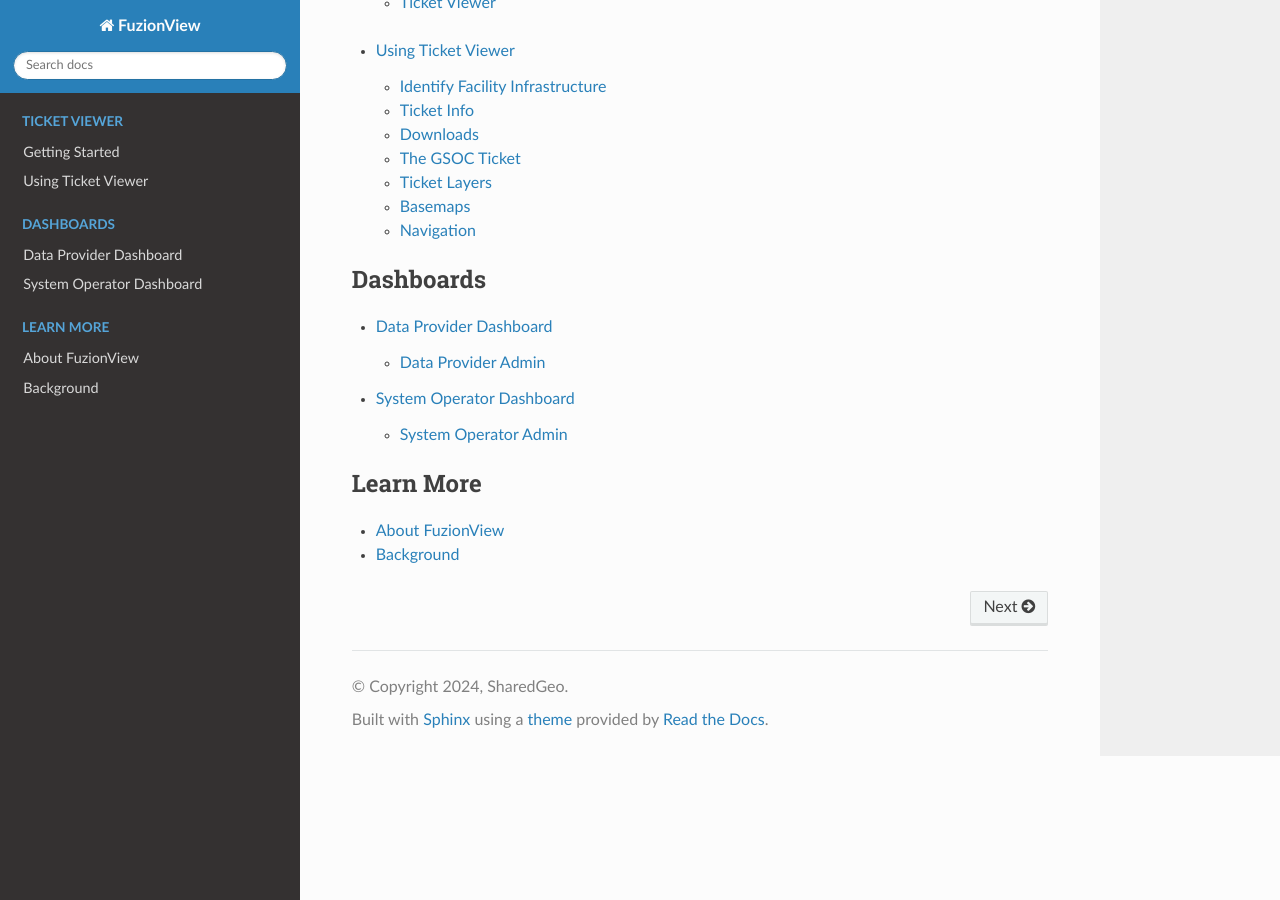
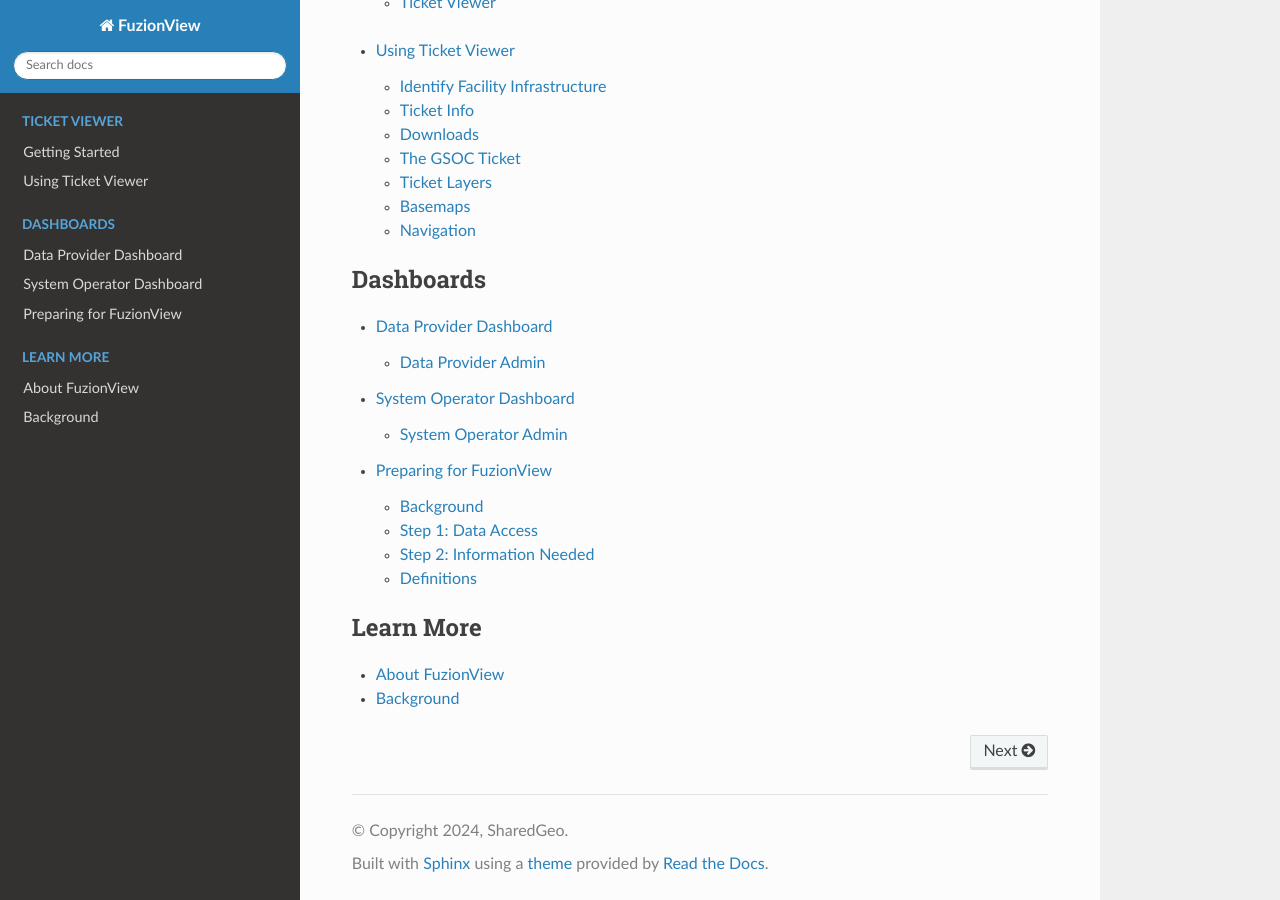
Before and after one commit to FuzionView/FV-Docs, a Sphinx documentation site: the page built from source/index.rst, in a window 1280 px wide and 900 px high, scrolled down 565 px. Built offline with Sphinx 7.4.7 and the Read the Docs theme 2.0.0, drawn with Linux system fonts in a browser that asks for light colours; some of the changed lines change nothing that is shown.

```diff
--- /dev/null
+++ b/source/PrepFV.rst
@@ -0,0 +1,76 @@
+Preparing for FuzionView
+==========================
+Thank you for your interest in being a data provider for the FuzionView project. This document will provide guidance on initial steps you can take to get ready to share your data.
+
+
+Background
+------------
+Our project is dedicated to providing the most complete map view of underground utilities. Working with partners like you, we will continue to add facility operators to provide the most complete list of features possible for each 811 ticket. This phase of the project is focused on Minnesota and we have partnered with Gopher State One Call (GSOC) the nonprofit, state-wide utility notification center for excavators, engineers and locators in Minnesota.
+
+
+Step 1: Data Access
+--------------------
+FuzionView is designed for maximum flexibility in connecting to your data. The most common connections will be via an ESRI REST server or WFS Service. You’ll want to work with your IT department to create this connection and set up authorization to ensure secure access to the data. Ideally this connection would provide a WFS endpoint with the data in columns as needed, allowing us to perform a one to one transformation on the data.
+Where necessary, we can create a GUI that would allow us to remap some columns, concatenate some columns, do some lookups with a bounded set of options.
+In rare circumstances, we could manually transform the data using SQL.
+
+Step 2: Information Needed
+----------------------------
+FuzionView operates with a small set of required and optional data. During onboarding we will ask you to answer questions that help to define business rules that help us configure your data.
+
+**The required data elements are:**
+* LAYER
+* PROVIDER_FID
+* GEOM
+* STATUS
+
+**The optional data elements are:**
+* SIZE,
+* DEPTH,
+* ACCURACY_VALUE, and
+* DESCRIPTION.
+
+Definitions
+-------------
+**LAYER**
+The feature category used to produce the graphical image on the map.
+* Survey
+* Electric
+* OilGasSteam
+* CommCableConduit
+* PotableWaterReclaimedWater
+* SewersDrains
+* Reference
+
+**PROVIDER_FID**
+The feature ID, your organization’s identifying information for each feature
+
+**GEOM**
+The 3D geometry used to place the feature on the map.
+
+**STATUS**
+Indicates how the feature is currently being used.
+* 0 unknown
+* 1 active
+* 2 abandoned
+* 3 planned/under construction
+* 4 removed
+
+**SIZE**
+Provided as either a point (with an x/y coordinate) or a line to indicate width and length.
+
+**DEPTH**
+Provided as either a point (with an x/y coordinate) or a line to indicate distance from the surface.
+
+**ACCURACY_VALUE**
+When provided, indicates the precision used to collect the data.
+* Sub Centimeter
+* Sub Foot
+* Sub Meter
+* Greater Than Meter
+* GeoReferenced, Digitized
+* Hand Drawn
+*See the Glossary below for descriptions of each Accuracy Value*
+
+**DESCRIPTION**
+Optional text to be displayed to provide additional information.
--- a/source/index.rst
+++ b/source/index.rst
@@ -26,6 +26,7 @@
 
    DataProvider
    SystemOperator
+   PrepFV
 
 .. toctree::
    :maxdepth: 2
```
